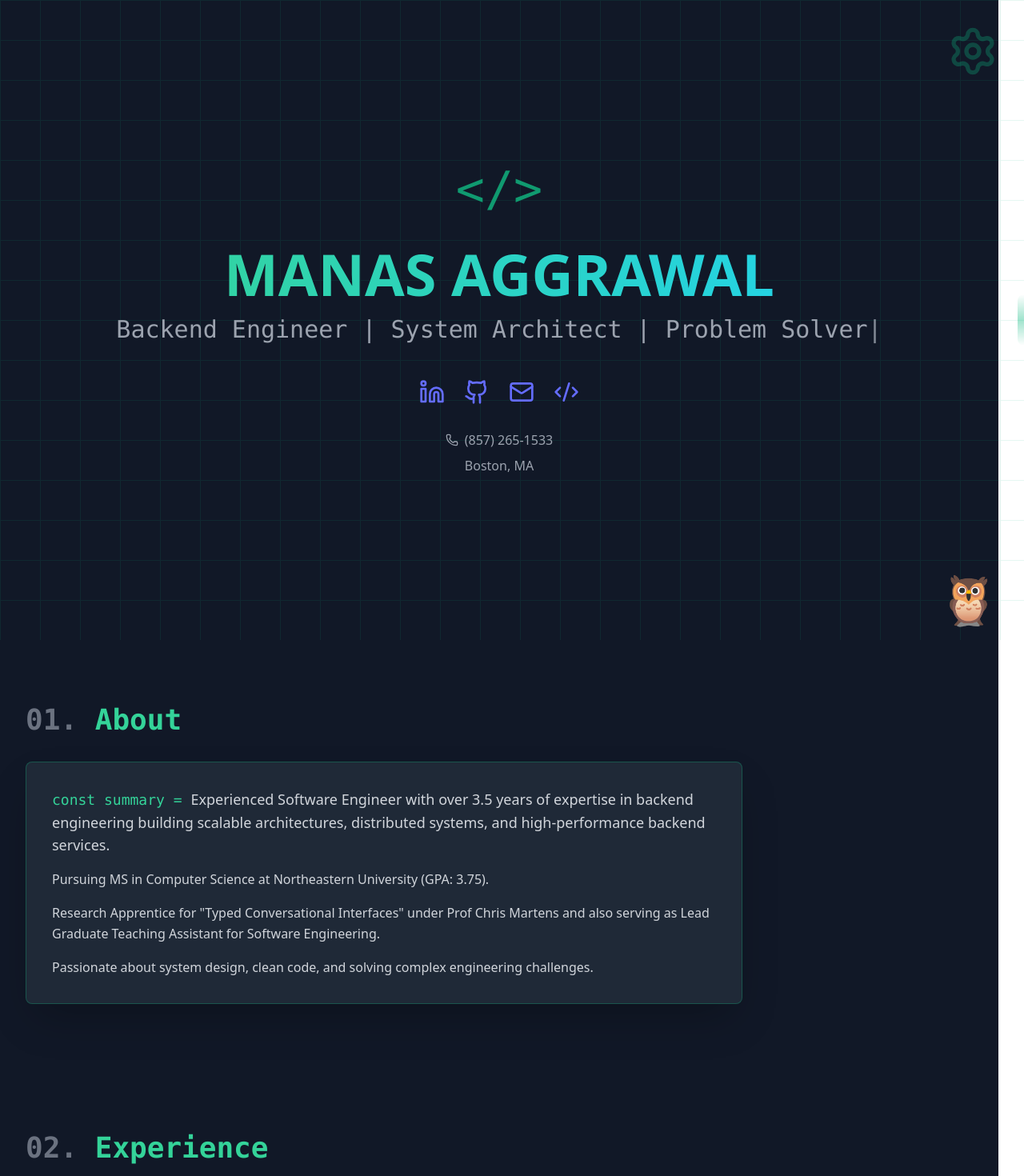
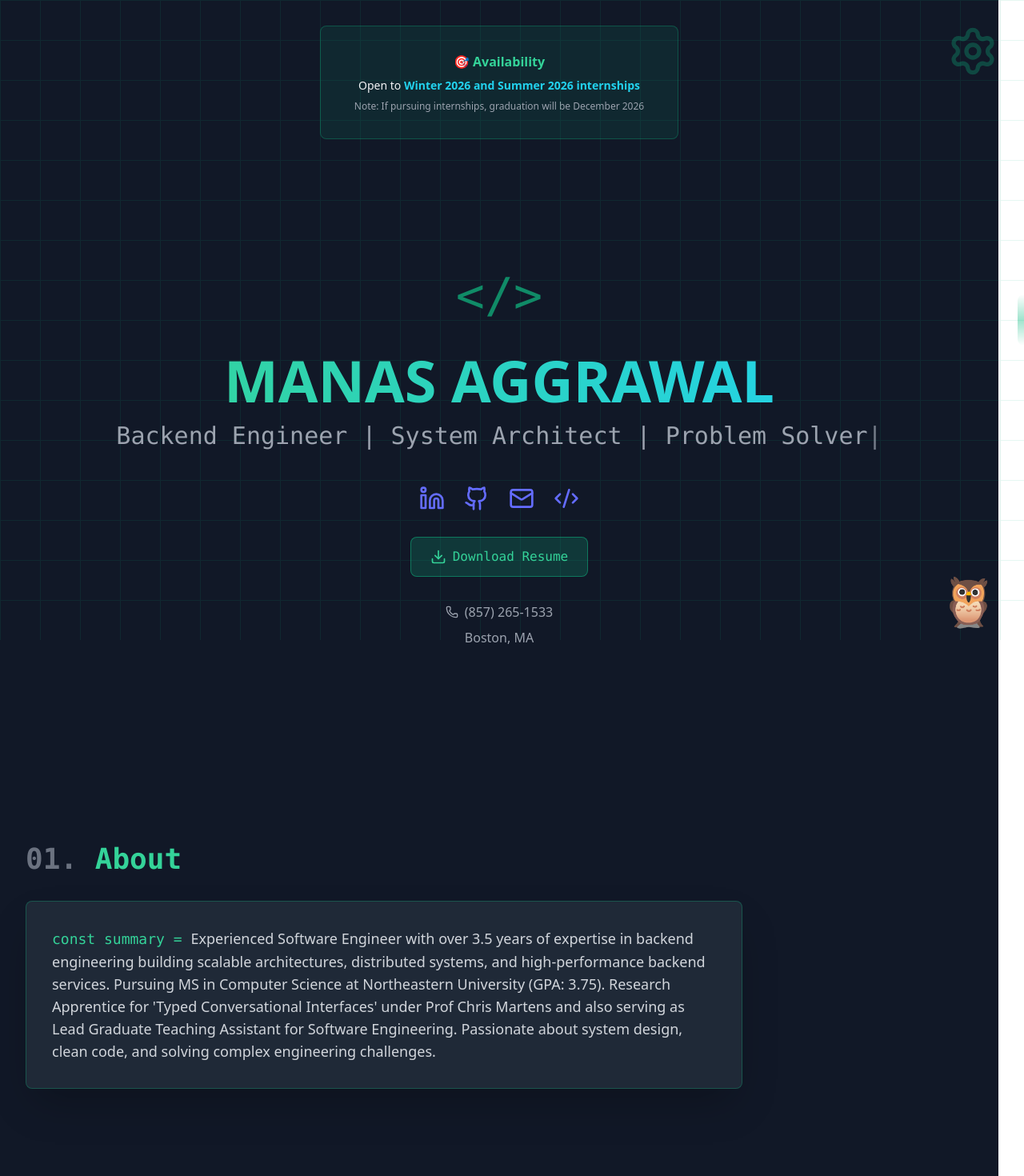
Before and after one commit to manas-aggrawal/who-is-manas, a React (Vite) app: page / in a window 1280 px wide. Shown: the top 1470 px of the page at 80% size. Built offline with nearby package versions, Linux system fonts and the light colour scheme.

Commit message:
footer in center, availability added, resume download button added

```diff
--- a/src/App.jsx
+++ b/src/App.jsx
@@ -1,5 +1,5 @@
 import React, { useState, useEffect } from 'react';
-import { Mail, Phone, Linkedin, Github, FileCode, Code2, Database, Cloud, Settings, Terminal, ExternalLink, X, Book, Package, TrendingUp } from 'lucide-react';
+import { Download, Mail, Phone, Linkedin, Github, FileCode, Code2, Database, Cloud, Settings, Terminal, ExternalLink, X, Book, Package, TrendingUp } from 'lucide-react';
 
 const Portfolio = () => {
   const [scrollY, setScrollY] = useState(0);
@@ -302,7 +302,16 @@ const Portfolio = () => {
           </div>
         </div>
       )}
-
+        {/* Availability Banner */}
+        <div className="bg-emerald-500/10 border border-emerald-500/30 rounded-lg p-8 mt-8 text-center max-w-md mx-auto">
+          <p className="text-emerald-400 font-semibold mb-2">🎯 Availability</p>
+          <p className="text-sm">
+            Open to <span className="text-cyan-400 font-semibold">Winter 2026 and Summer 2026 internships</span>
+          </p>
+          <p className="text-xs text-gray-400 mt-2">
+            Note: If pursuing internships, graduation will be December 2026
+          </p>
+        </div>
       {/* Hero Section */}
       <section className="min-h-screen flex items-center justify-center relative px-8">
         <div className="text-center z-10">
@@ -329,6 +338,14 @@ const Portfolio = () => {
               <Code2 className="w-8 h-8" />
             </a>
           </div>
+          <a
+            href="../public/resume.pdf"
+            download="Manas_Aggrawal_Resume.pdf"
+            className="inline-flex items-center gap-2 px-6 py-3 bg-emerald-500/20 text-emerald-400 rounded-lg font-mono hover:bg-emerald-500/30 transition-all border border-emerald-500/50 hover:scale-105 transform mb-8"
+          >
+            <Download className="w-5 h-5" />
+            Download Resume
+          </a>
           <div className="text-gray-400 space-y-2">
             <p className="flex items-center justify-center gap-2"><Phone className="w-4 h-4" /> (857) 265-1533</p>
             <p>Boston, MA</p>
@@ -347,12 +364,8 @@ const Portfolio = () => {
               <p className="text-lg">
                 <span className="text-emerald-400 font-mono">const summary = </span>
                 Experienced Software Engineer with over 3.5 years of expertise in backend engineering building scalable architectures, distributed systems, and high-performance backend services.
-              </p>
-              <p>Pursuing MS in Computer Science at Northeastern University (GPA: 3.75).</p>
-              <p>
-                Research Apprentice for "Typed Conversational Interfaces" under Prof Chris Martens and also serving as Lead Graduate Teaching Assistant for Software Engineering.
-              </p>
-              <p>
+                Pursuing MS in Computer Science at Northeastern University (GPA: 3.75).
+                Research Apprentice for 'Typed Conversational Interfaces' under Prof Chris Martens and also serving as Lead Graduate Teaching Assistant for Software Engineering.
                 Passionate about system design, clean code, and solving complex engineering challenges.
               </p>
             </div>
@@ -460,8 +473,8 @@ const Portfolio = () => {
       </section>
 
       {/* Footer/Contact */}
-      <footer className="py-12 px-8 xl:pr-80 border-t border-gray-800 relative">
-        <div className="max-w-4xl mx-auto w-full text-center">
+      <footer className="py-12 px-8 border-t border-gray-800 relative text-center">
+        <div className="max-w-4xl mx-auto w-full">
           <p className="text-gray-400 mb-4 font-mono">Ready to build something amazing together?</p>
           <a href="mailto:aggrawal.m@northeastern.edu" className="inline-block px-8 py-3 border-2 border-emerald-500 text-emerald-400 rounded-lg font-mono hover:bg-emerald-500/10 transition-all">
             Get In Touch
```
Also changed, not shown: 1 other file (tests, documents, lock files or other folders).
